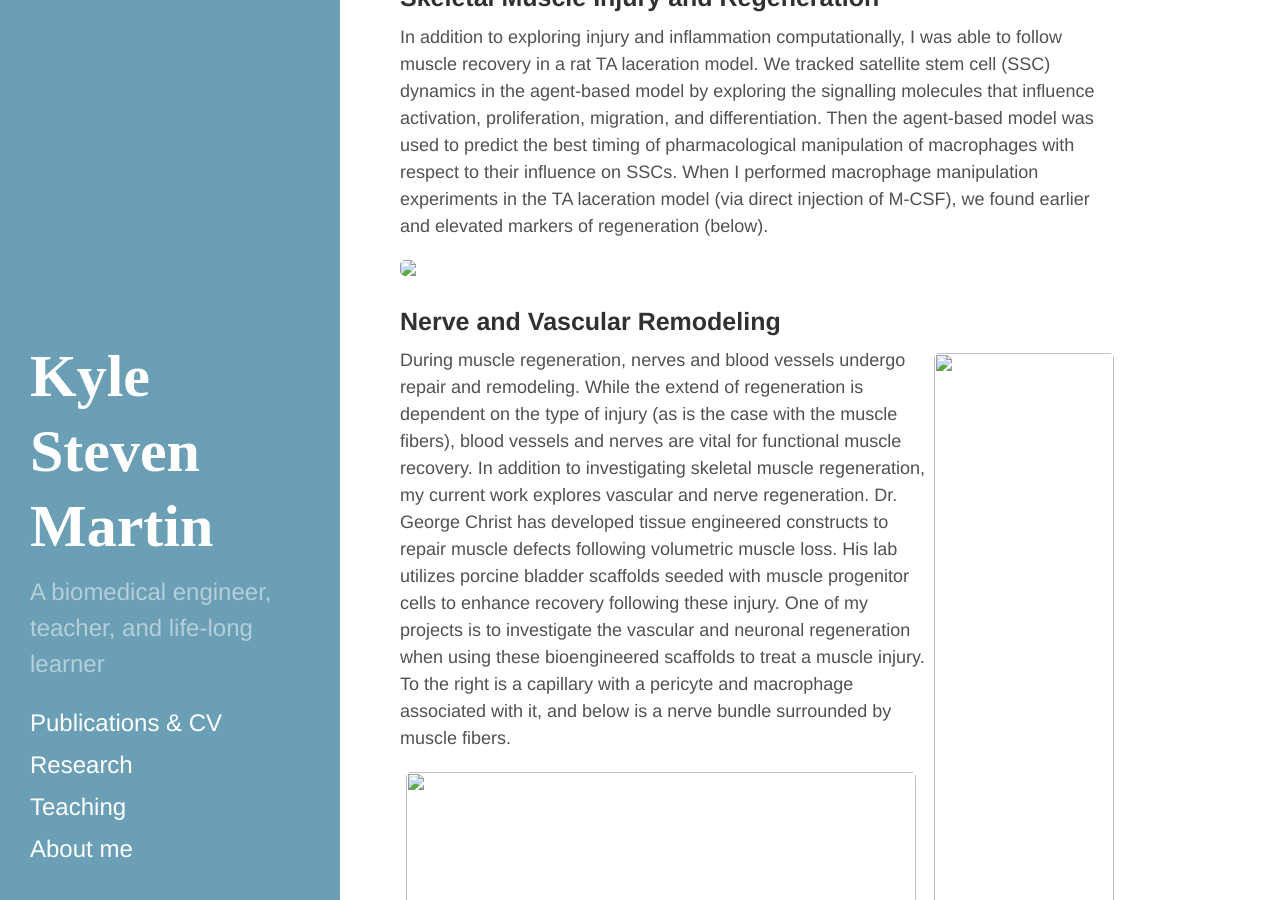
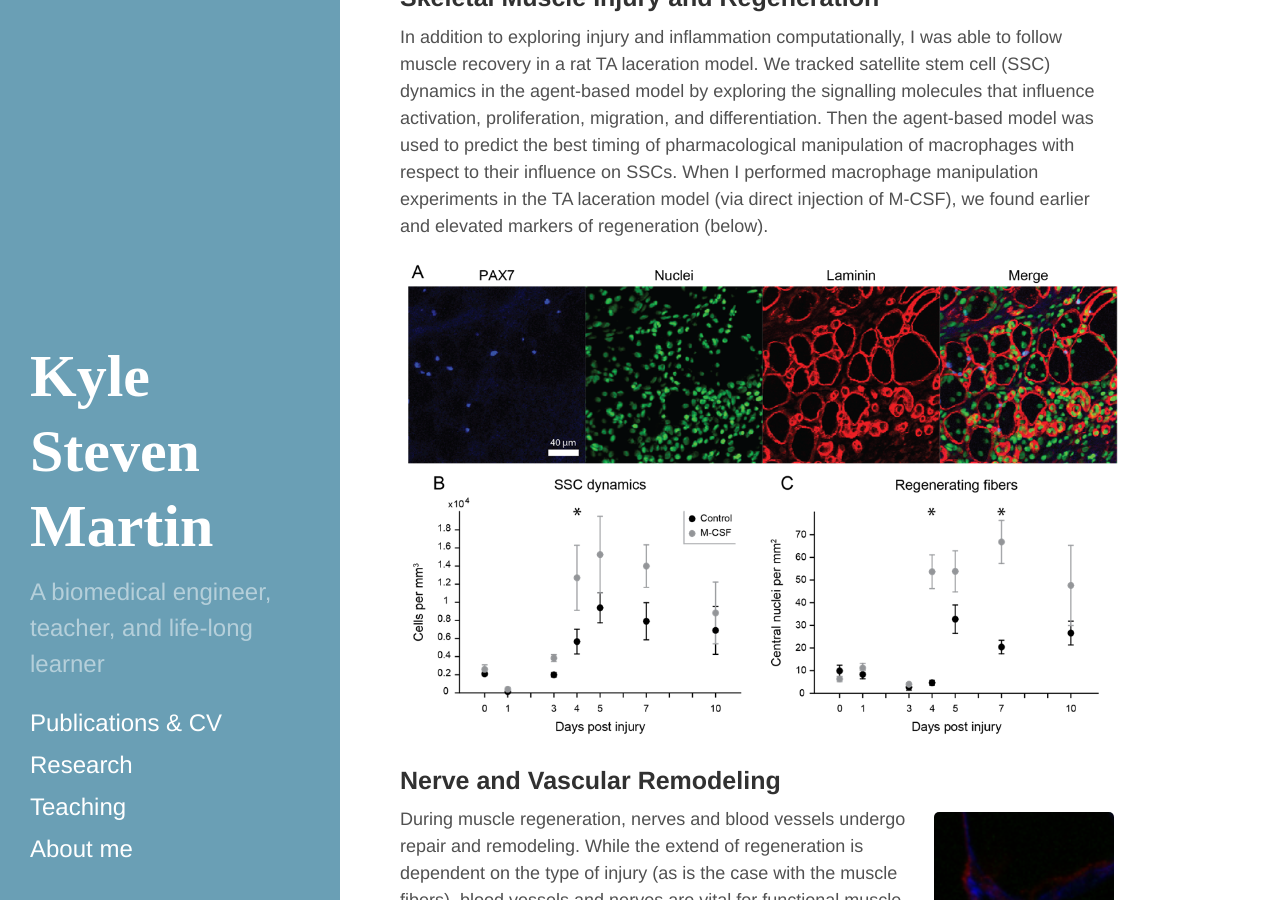
Before and after one commit to ksm362/ksm362.github.io, a Jekyll site: the page built from _posts/2016-02-25-Skeletal muscle regeneration - Copy.md, in a window 1280 px wide and 900 px high, scrolled down 357 px. Built offline with Jekyll 4.4.1, drawn with Linux system fonts in a browser that asks for light colours.

Commit message:
changebasesite images

```diff
--- a/_posts/2016-02-25-Skeletal muscle regeneration - Copy.md
+++ b/_posts/2016-02-25-Skeletal muscle regeneration - Copy.md
@@ -17,12 +17,12 @@ In addition to exploring injury and inflammation computationally, I was able to
 We tracked satellite stem cell (SSC) dynamics in the agent-based model by exploring the signalling molecules that influence activation, proliferation, migration, and differentiation.
 Then the agent-based model was used to predict the best timing of pharmacological manipulation of macrophages with respect to their influence on SSCs.
 When I performed macrophage manipulation experiments in the TA laceration model (via direct injection of M-CSF), we found earlier and elevated markers of regeneration (below).
-<p><img src="{{ site.baseurl }}images/TA_SSCandcentralnuclei.png"></p>
+<p><img src="/images/TA_SSCandcentralnuclei.png"></p>
 
 
 ### Nerve and Vascular Remodeling
 
-<p style="float: right;"><img class="margined" src="{{ site.baseurl }}images/FDB_capillary_pericyte_mac2.png" width="180px" height="627px" ></p>
+<p style="float: right;"><img class="margined" src="/images/FDB_capillary_pericyte_mac2.png" width="180px" height="627px" ></p>
 
 During muscle regeneration, nerves and blood vessels undergo repair and remodeling.
 While the extend of regeneration is dependent on the type of injury (as is the case with the muscle fibers),
@@ -33,7 +33,7 @@ His lab utilizes porcine bladder scaffolds seeded with muscle progenitor cells t
 One of my projects is to investigate the vascular and neuronal regeneration when using these bioengineered scaffolds to treat a muscle injury.
 To the right is a capillary with a pericyte and macrophage associated with it, and below is a nerve bundle surrounded by muscle fibers.
 
-<img  class="margined" src="{{ site.baseurl }}images/TA_nervebundle_20_3.png" width="510px" height="208px"/>
+<img  class="margined" src="/images/TA_nervebundle_20_3.png" width="510px" height="208px"/>
 
 
 <div style="clear:right">
```
